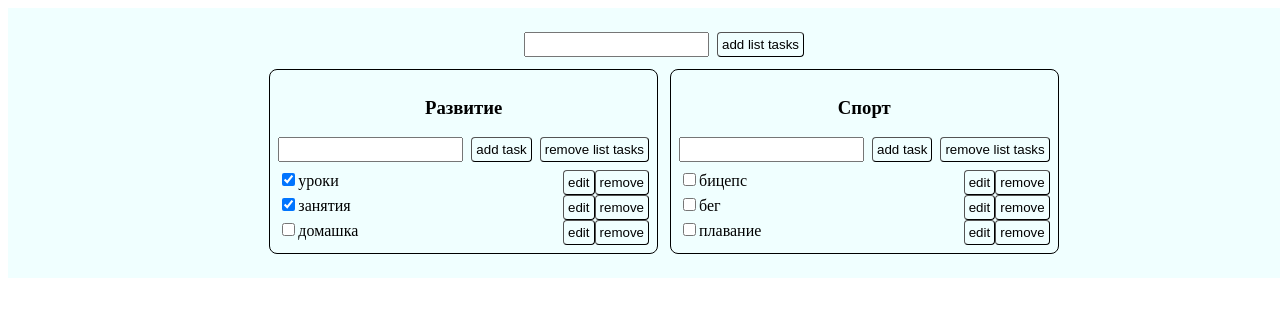
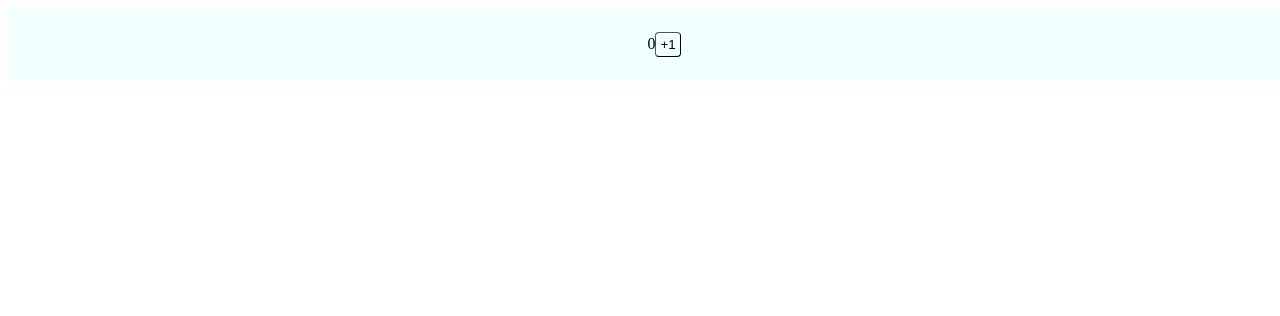
Before and after one commit to ReachTheEndStudy/baseReact, a React (Vite) app: page / in a window 1280 px wide. Shown: the top 316 px of the page. Built offline with nearby package versions, Linux system fonts and the light colour scheme.

Commit message:
add lesson 10

```diff
--- a/src/main.tsx
+++ b/src/main.tsx
@@ -1,10 +1,48 @@
-import { StrictMode } from 'react'
+import { StrictMode, useEffect, useState } from 'react'
 import { createRoot } from 'react-dom/client'
 import './index.css'
-import {App} from './App.tsx'
+import { App } from './App.tsx'
 
-createRoot(document.getElementById('root')!).render(
-  <StrictMode>
-    <App />
-  </StrictMode>,
-)
+
+const Counter = () => {
+  const [value, setValue] = useState(0)
+  const [isVisible, setIsVisible] = useState(true)
+
+  useEffect(() => {
+    console.log('Counter')
+    return () => {
+      console.log('return')
+    }
+  })
+
+
+  return <div>
+    <span>{value}</span>
+    <button onClick={() => setValue(v => v + 1)}>+1</button>
+    {/* <button onClick={() => setIsVisible(!isVisible)}>setIsVisible</button>
+    {isVisible && <Interval />} */}
+  </div>
+}
+
+// const Interval = () => {
+//   useEffect(() => {
+//     console.log('Interval')
+//     const inter = setInterval(() => {
+//       console.log('hello')
+//     }, 1000)
+
+//     return ()=>{
+//       clearInterval(inter)
+//     }
+//   }, [])
+
+//   return <div>hello</div>
+// }
+
+createRoot(document.getElementById('root')!).render(<Counter />)
+
+// createRoot(document.getElementById('root')!).render(
+//   <StrictMode>
+//     <App />
+//   </StrictMode>,
+// )
```
